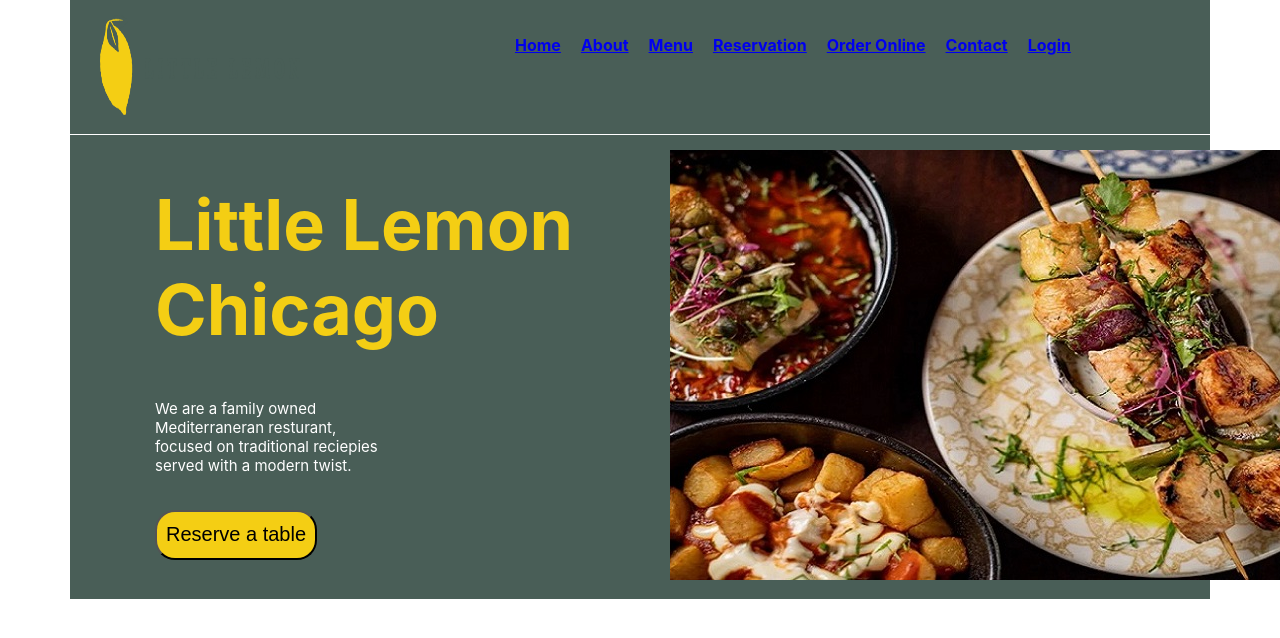
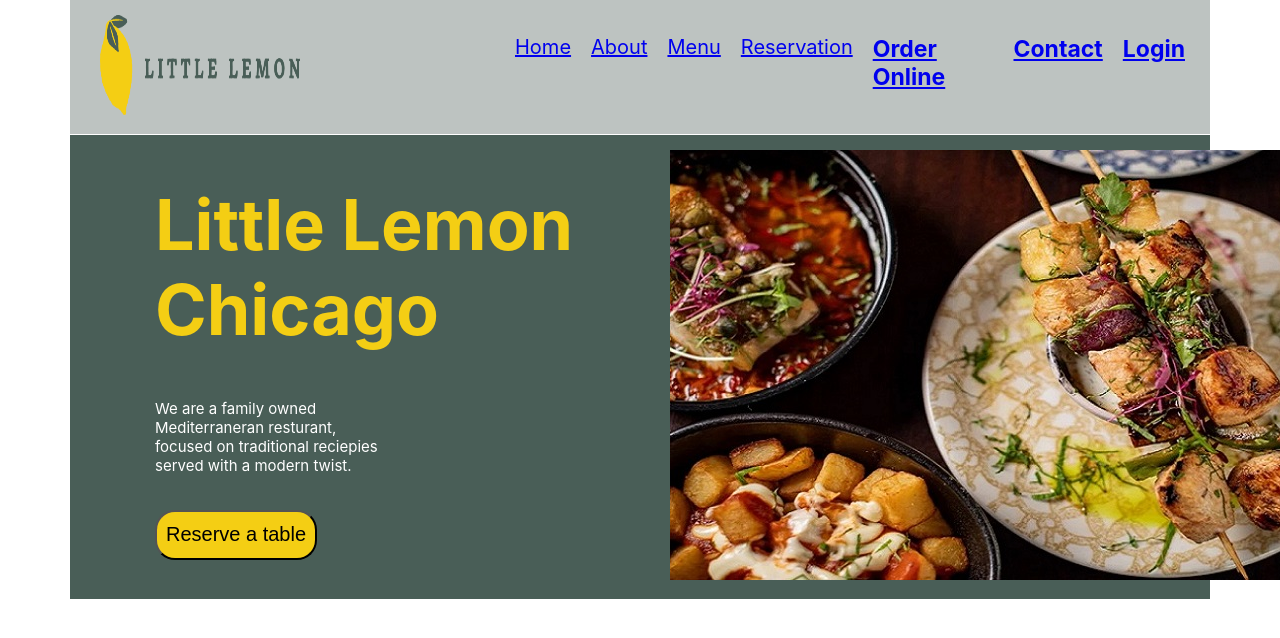
Before and after one commit to AghaSajjadhj/agha-LittleLemonReserveTable, a React (Create React App) app: page / in a window 1280 px wide. Shown: the top 638 px of the page. Built offline with nearby package versions, Linux system fonts and the light colour scheme.

Commit message:
Add files via upload
26-Oct-2023 - 7pm

```diff
--- a/src/components/main/Main.js
+++ b/src/components/main/Main.js
@@ -5,7 +5,7 @@ import {Route,Routes, useNavigate } from "react-router-dom";
 import { Form } from "formik";
 
 function Main() {
-
+const nevigate = useNavigate();
   return (
     <Container className="main-container">
 
@@ -27,7 +27,7 @@ function Main() {
           <Routes>
             <Route path="/form/Form" element={<Form/>}/>
           </Routes>
-          <button className='btn1' >Reserve a table</button>
+          <button className='btn1' onClick={()=> nevigate('/form')}>Reserve a table</button>
 
           <br/><br/>
         </Col>
--- a/src/navbar/Navbar.js
+++ b/src/navbar/Navbar.js
@@ -1,7 +1,7 @@
 import React from "react";
 import "./navbar.css";
 import { Container, Row, Col } from "react-grid-system";
-import {Link} from "react-router-dom";
+import {NavLink} from "react-router-dom";
 
 function Navbar() {
   return (
@@ -19,26 +19,26 @@ function Navbar() {
 <Col>
   <ul>
     <li>
-      <Link to="/main">Home</Link>
+      <NavLink to="/main">Home</NavLink>
     </li>
     <li>
-      <Link to="/about">About</Link>
+      <NavLink to="/about">About</NavLink>
     </li>
     <li>
-      <Link to>Menu</Link>
+      <NavLink to="menu">Menu</NavLink>
     </li>
     <li>
-      <Link to="/form">Reservation</Link>
+      <NavLink to="/form">Reservation</NavLink>
     </li>
     <li>
-      <Link to>Order Online</Link>
+      <NavLink to="">Order Online</NavLink>
     </li>
 
     <li>
-      <Link to>Contact</Link>
+      <NavLink to="">Contact</NavLink>
     </li>
     <li>
-      <Link to>Login</Link>
+      <NavLink to="">Login</NavLink>
     </li>
   </ul>
 </Col>
--- a/src/navbar/navbar.css
+++ b/src/navbar/navbar.css
@@ -1,5 +1,5 @@
 .row-one{
-    background-color:#495e57;
+    background-color:#bdc3c1;
     height: 100%;
     margin-bottom: 1px;
 }
@@ -18,7 +18,11 @@ ul{
 
 ul li{
     color: #495e57;
-    font-weight: bold;
+   font-size: 20px;
     padding: 10px;
 
 }
+ul li a.active{
+    font-weight: bold;
+    font-size: 23px;
+}
```
